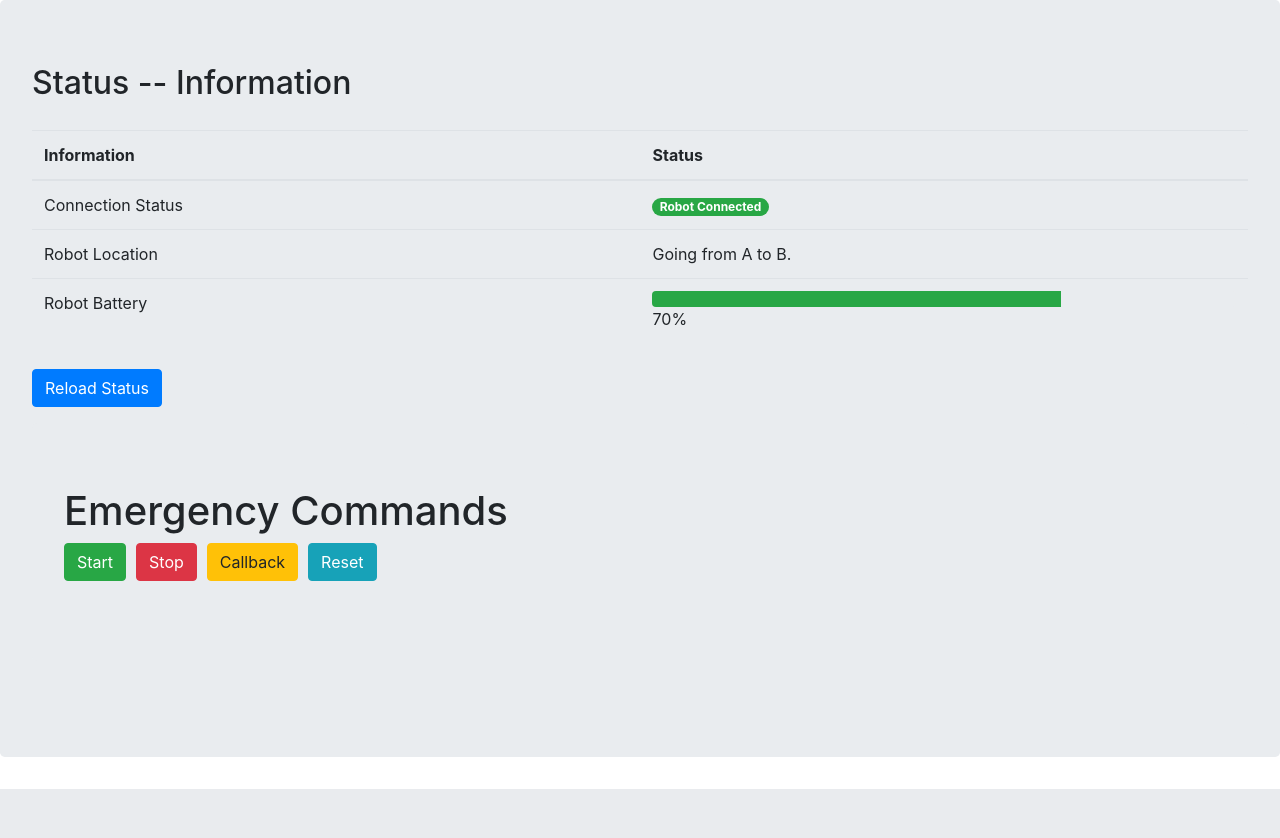
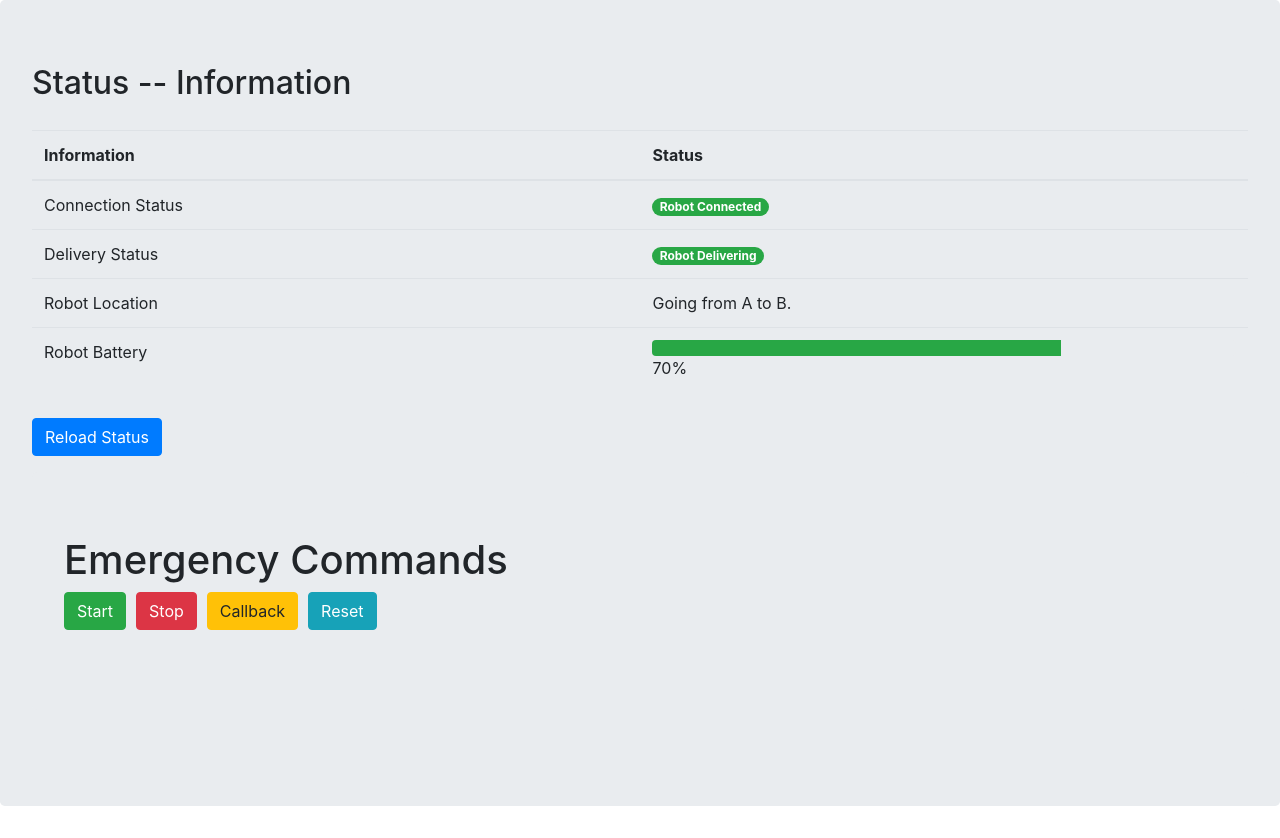
Before and after one commit to ZeroSum24/System-Design-Project-2018, a Flask app: page /status in a window 1280 px wide. Shown: the part 58-896 px from the top of the page. Before the commit the page ends 847 px from the top, so only its background shows below. Run offline with Flask 2, Linux system fonts and the light colour scheme; parts of the project's set-up code (start-up, migrations or seed data) failed here and were passed over; some libraries are stand-ins or nearby versions.

Commit message:
Reload Status is now working.

```diff
--- a/spam/spam/routes.py
+++ b/spam/spam/routes.py
@@ -33,7 +33,7 @@ mqtt = Mqtt(spam)
 battery_info = 0
 location_info = "Loading Bay"
 connection_status = False
-path_planning = []
+path_planning_result = []
 
 db = SQLAlchemy(spam)
 
--- a/spam/spam/templates/status.html
+++ b/spam/spam/templates/status.html
@@ -21,6 +21,12 @@
           </td>
         </tr>
         <tr>
+          <td>Delivery Status</td>
+          <td>
+            <span class="badge badge-pill badge-success">Robot Delivering</span>
+          </td>
+        </tr>
+        <tr>
           <td>Robot Location</td>
           <td>Going from A to B.</td>
         </tr>
@@ -40,7 +46,7 @@
       <div class="col-sm-10">
         <!--TODO: check this works with the action-->
         <div style="padding-top:10px">
-          <a href="{{ url_for('mail_delivery') }}" class="btn btn-primary" role="button">Reload Status</a>
+          <a href="{{ url_for('status') }}" class="btn btn-primary" role="button">Reload Status</a>
         </div>
       </div>
     </div>
```
